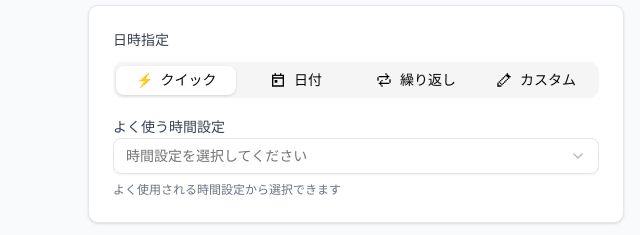
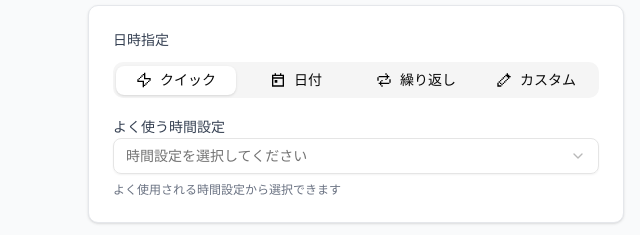
Before and after one commit to staticWagomU/slack-remind-generator, an Astro site: page / in a window 1280 px wide. Shown: the part 565-800 px from the top of the page, 0-640 px from the left. Built offline with nearby package versions, Linux system fonts and the light colour scheme; Astro itself is replaced by a stand-in of ours.

Commit message:
feat: クイックのアイコンを置き換え

```diff
--- a/src/components/forms/TimeModeSelector.tsx
+++ b/src/components/forms/TimeModeSelector.tsx
@@ -14,7 +14,7 @@ export function TimeModeSelector({ mode, onChange }: TimeModeSelectorProps) {
 		>
 			<TabsList className="grid w-full grid-cols-4">
 				<TabsTrigger value="quick" className="flex items-center gap-2">
-					<span className="text-sm">⚡</span>
+					<img src="/zap.svg" alt="zap" className="w-4 h-4" />
 					<span className="hidden sm:inline">クイック</span>
 				</TabsTrigger>
 				<TabsTrigger value="calendar" className="flex items-center gap-2">
```
Also changed, not shown: public/zap.svg (added).
